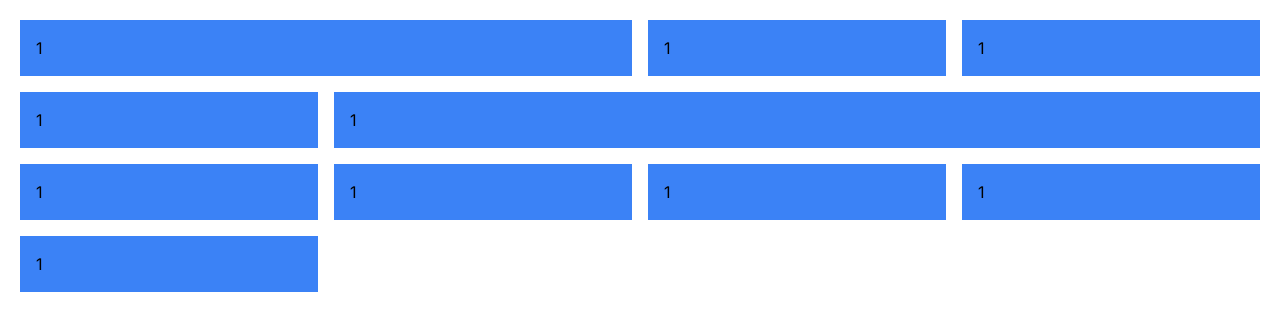
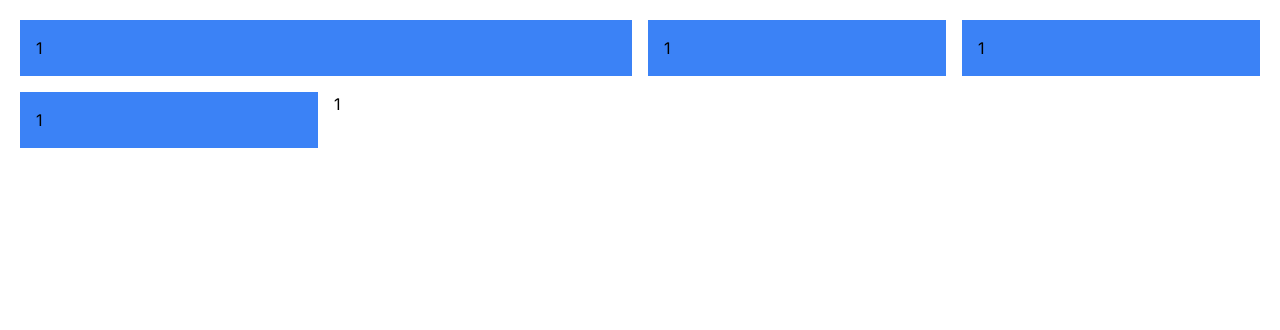
Before and after one commit to emersonjds/nextjs-tw, a Next.js app: page /grid in a window 1280 px wide. Shown: the top 330 px of the page. Built offline with nearby package versions, Linux system fonts and the light colour scheme.

Commit message:
remove unused divs

```diff
--- a/src/app/grid/page.tsx
+++ b/src/app/grid/page.tsx
@@ -14,24 +14,7 @@ export default function Grid() {
         <div className="p-4 bg-blue-500">
           1
         </div>
-        <div className="p-4 bg-blue-500 col-span-3">
-          1
-        </div>
-        <div className="p-4 bg-blue-500">
-          1
-        </div>
-        <div className="p-4 bg-blue-500">
-          1
-        </div>
-        <div className="p-4 bg-blue-500">
-          1
-        </div>
-        <div className="p-4 bg-blue-500">
-          1
-        </div>
-        <div className="p-4 bg-blue-500">
-          1
-        </div>
+        1
       </div>
     </div>
   );
```
